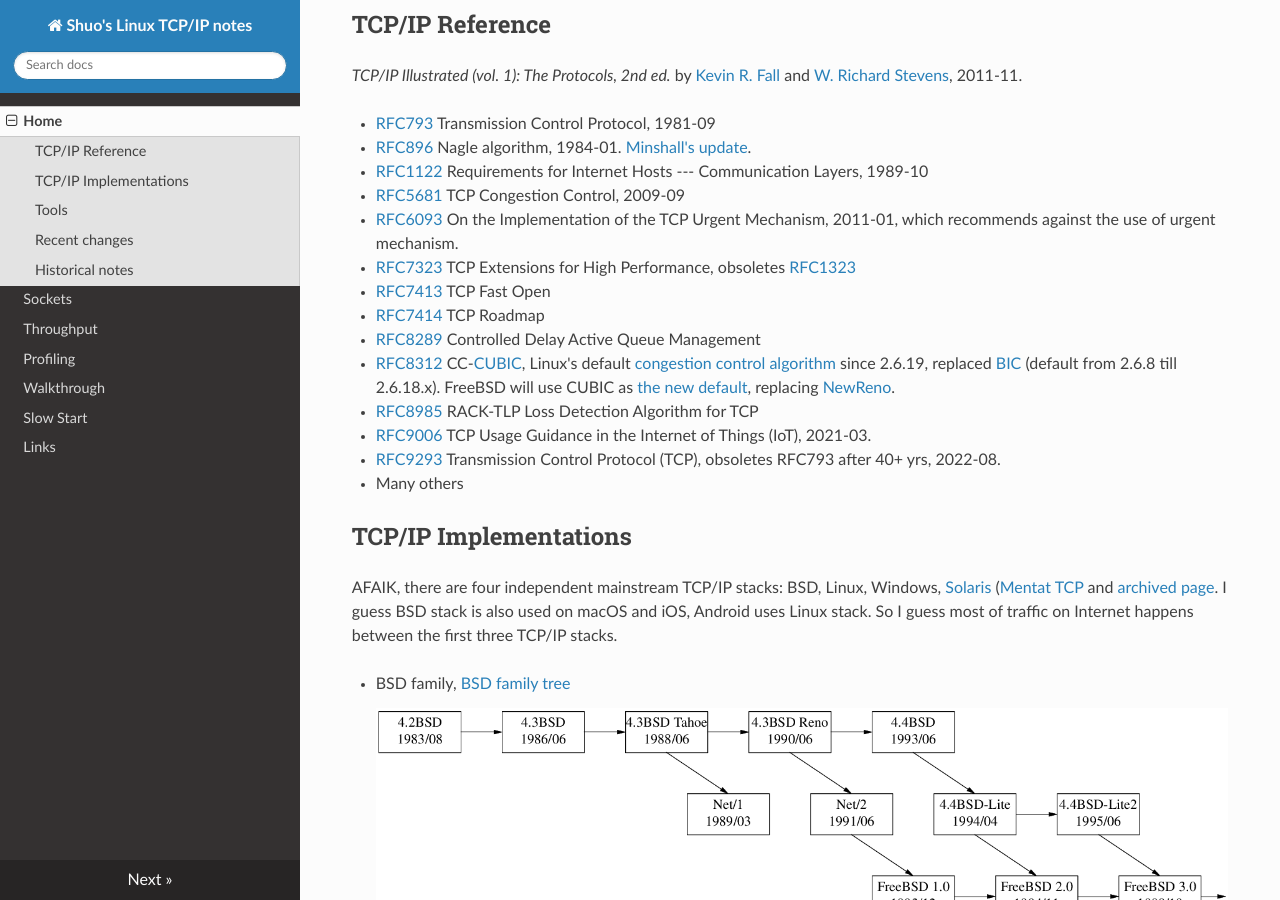
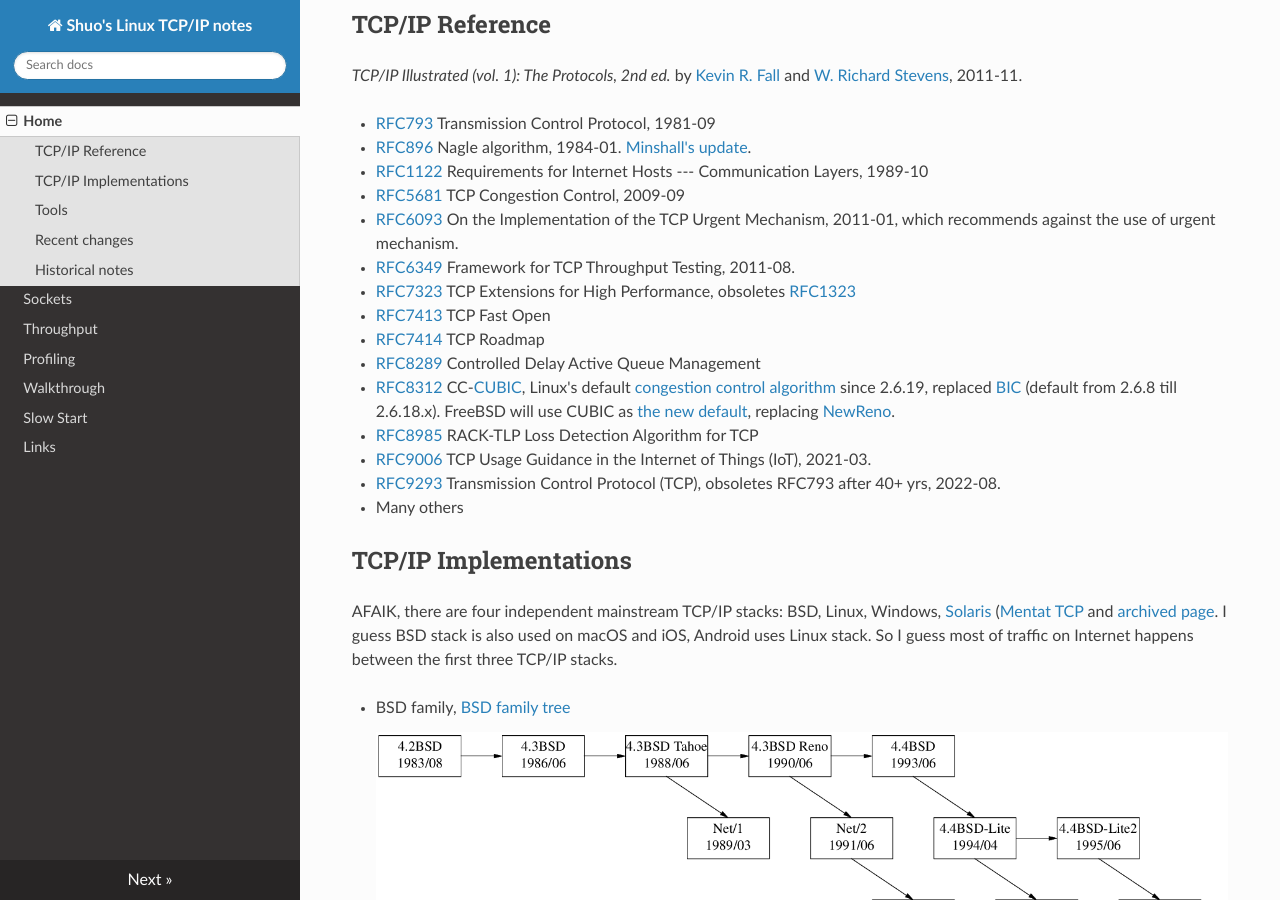
Before and after one commit to chenshuo/tcpip-study, an MkDocs documentation site: the page built from docs/index.md, in a window 1280 px wide and 900 px high, scrolled down 1763 px. Built offline with MkDocs 1.6.1, drawn with Linux system fonts in a browser that asks for light colours; nearby versions of some CDN libraries.

```diff
--- a/docs/index.md
+++ b/docs/index.md
@@ -25,6 +25,7 @@ _TCP/IP Illustrated (vol. 1): The Protocols, 2nd ed._ by [Kevin R. Fall](http://
 * [RFC5681](https://tools.ietf.org/html/rfc5681) TCP Congestion Control, 2009-09
 * [RFC6093](https://tools.ietf.org/html/rfc6093) On the Implementation of the TCP Urgent Mechanism, 2011-01,
   which recommends against the use of urgent mechanism.
+* [RFC6349](https://www.rfc-editor.org/rfc/rfc6349) Framework for TCP Throughput Testing, 2011-08.
 * [RFC7323](https://tools.ietf.org/html/rfc7323) TCP Extensions for High Performance, obsoletes [RFC1323](https://tools.ietf.org/html/rfc1323)
 * [RFC7413](https://tools.ietf.org/html/rfc7413) TCP Fast Open
 * [RFC7414](https://tools.ietf.org/html/rfc7414) TCP Roadmap
```
Also changed, not shown: docs/links.md (+1 -0 lines).
